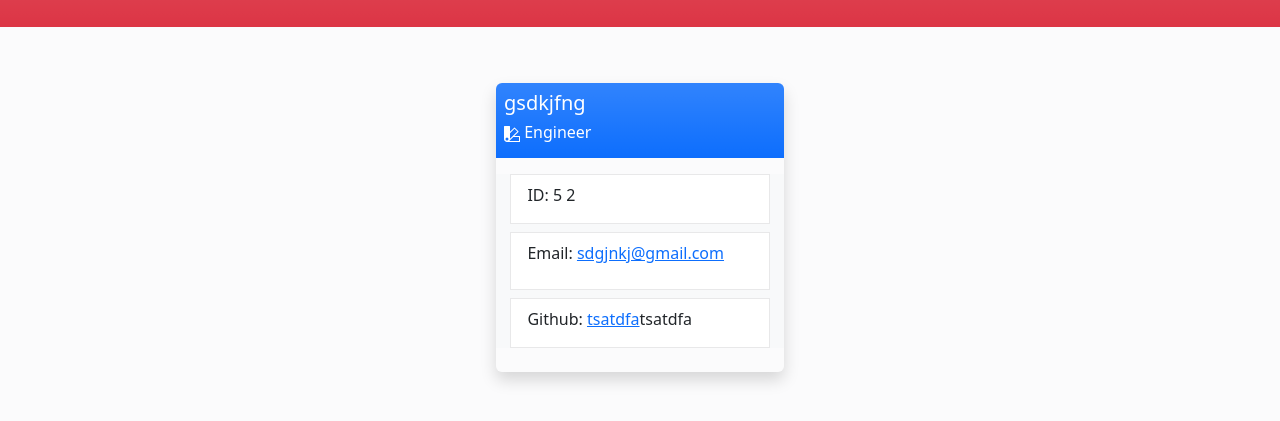
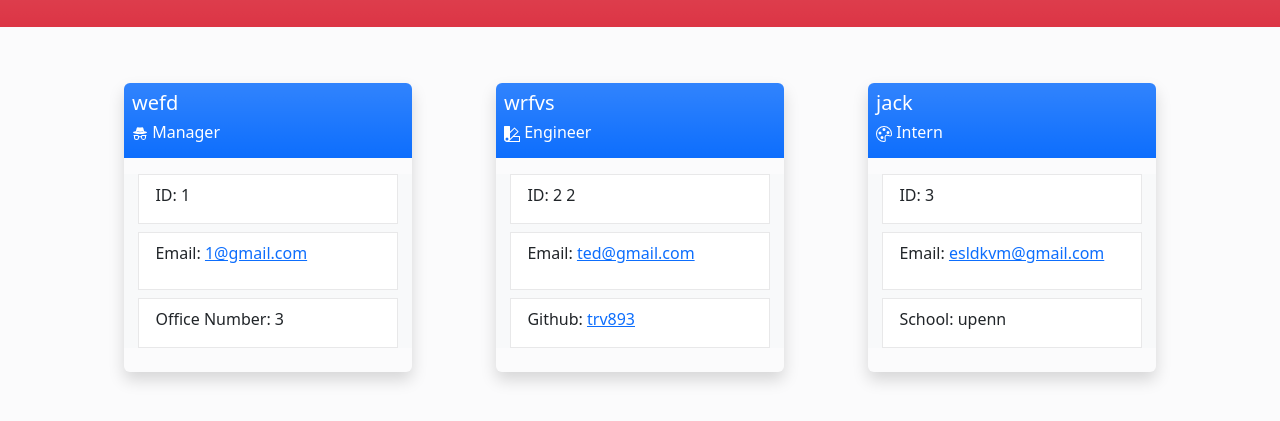
Before and after one commit to trv893/teamRoser, a website: page index.html in a window 1280 px wide. Shown: the part 77-498 px from the top of the page. Drawn offline with nearby package versions, Linux system fonts and the light colour scheme.

```diff
--- a/index.html
+++ b/index.html
@@ -20,10 +20,32 @@
 
 
                 <section class="container-lg d-flex flex-wrap justify-content-around mt-5">
-        <div class="engineer mt-2 shadow m-4 rounded" style="width: 18rem;">
+        <div class="manager mt-2 shadow m-4 rounded" style="width: 18rem;">
                 <div class="bg-primary bg-gradient w-full rounded-top">
                     <h5 class="text-white ps-2 pt-2">
-                        gsdkjfng
+                        wefd
+                    </h5>
+                    <h6 class="text-white ps-2 pb-3">
+                        <svg xmlns="http://www.w3.org/2000/svg" width="16" height="16" fill="currentColor" class="bi bi-incognito" viewBox="0 0 16 16">
+                            <path fill-rule="evenodd" d="m4.736 1.968-.892 3.269-.014.058C2.113 5.568 1 6.006 1 6.5 1 7.328 4.134 8 8 8s7-.672 7-1.5c0-.494-1.113-.932-2.83-1.205a1.032 1.032 0 0 0-.014-.058l-.892-3.27c-.146-.533-.698-.849-1.239-.734C9.411 1.363 8.62 1.5 8 1.5c-.62 0-1.411-.136-2.025-.267-.541-.115-1.093.2-1.239.735Zm.015 3.867a.25.25 0 0 1 .274-.224c.9.092 1.91.143 2.975.143a29.58 29.58 0 0 0 2.975-.143.25.25 0 0 1 .05.498c-.918.093-1.944.145-3.025.145s-2.107-.052-3.025-.145a.25.25 0 0 1-.224-.274ZM3.5 10h2a.5.5 0 0 1 .5.5v1a1.5 1.5 0 0 1-3 0v-1a.5.5 0 0 1 .5-.5Zm-1.5.5c0-.175.03-.344.085-.5H2a.5.5 0 0 1 0-1h3.5a1.5 1.5 0 0 1 1.488 1.312 3.5 3.5 0 0 1 2.024 0A1.5 1.5 0 0 1 10.5 9H14a.5.5 0 0 1 0 1h-.085c.055.156.085.325.085.5v1a2.5 2.5 0 0 1-5 0v-.14l-.21-.07a2.5 2.5 0 0 0-1.58 0l-.21.07v.14a2.5 2.5 0 0 1-5 0v-1Zm8.5-.5h2a.5.5 0 0 1 .5.5v1a1.5 1.5 0 0 1-3 0v-1a.5.5 0 0 1 .5-.5Z"/>
+                          </svg>   Manager
+                    </h6>
+                </div>
+                <div class="bg-light w-full center-block">
+                    <div class="bg-white mt-3 border border-dark border-opacity-10 mx-auto" style="width: 90%;">
+                        <p class="ps-2 ms-2 pt-2">ID: 1</p>
+                    </div>
+                    <div class="bg-white border border-dark border-opacity-10 mx-auto my-2" style="width: 90%;">
+                        <p class="ps-2 py-2 ms-2 overflow-auto">Email: <a href="mailto:1@gmail.com">1@gmail.com</a></p>
+                    </div>
+                    <div class="bg-white border border-dark border-opacity-10 mb-4 mx-auto" style="width: 90%;">
+                        <p class="ps-2  ms-2 pt-2 overflow-auto">Office Number: <span>3</span></p>
+                    </div>
+                </div>
+            </div><div class="engineer mt-2 shadow m-4 rounded" style="width: 18rem;">
+                <div class="bg-primary bg-gradient w-full rounded-top">
+                    <h5 class="text-white ps-2 pt-2">
+                        wrfvs
                     </h5>
                     <h6 class="text-white ps-2 pb-3">
                         <svg xmlns="http://www.w3.org/2000/svg" width="16" height="16" fill="currentColor" class="bi bi-palette2" viewBox="0 0 16 16">
@@ -34,13 +56,36 @@
                 </div>
                 <div class="bg-light w-full center-block">
                     <div class="bg-white mt-3 border border-dark border-opacity-10 mx-auto" style="width: 90%;">
-                        <p class="ps-2 ms-2 pt-2">ID: 5 2</p>
+                        <p class="ps-2 ms-2 pt-2">ID: 2 2</p>
                     </div>
                     <div class="bg-white border border-dark border-opacity-10 mx-auto my-2" style="width: 90%;">
-                        <p class="ps-2 py-2 ms-2 overflow-auto">Email: <a href="sdgjnkj@gmail.com">sdgjnkj@gmail.com</a></p>
+                        <p class="ps-2 py-2 ms-2 overflow-auto">Email: <a href="mailto:ted@gmail.com">ted@gmail.com</a></p>
                     </div>
                     <div class="bg-white border border-dark border-opacity-10 mb-4 mx-auto" style="width: 90%;">
-                        <p class="ps-2  ms-2 pt-2 overflow-auto">Github: <a href="">tsatdfa</a>tsatdfa</p>
+                        <p class="ps-2  ms-2 pt-2 overflow-auto">Github: <a href="https://github.com/trv893">trv893</a></p>
+                    </div>
+                </div>
+                </div><div class="intern mt-2 shadow m-4 rounded" style="width: 18rem;">
+                <div class="bg-primary bg-gradient w-full rounded-top">
+                    <h5 class="text-white ps-2 pt-2">
+                        jack
+                    </h5>
+                    <h6 class="text-white ps-2 pb-3">
+                        <svg xmlns="http://www.w3.org/2000/svg" width="16" height="16" fill="currentColor" class="bi bi-palette" viewBox="0 0 16 16">
+                            <path d="M8 5a1.5 1.5 0 1 0 0-3 1.5 1.5 0 0 0 0 3zm4 3a1.5 1.5 0 1 0 0-3 1.5 1.5 0 0 0 0 3zM5.5 7a1.5 1.5 0 1 1-3 0 1.5 1.5 0 0 1 3 0zm.5 6a1.5 1.5 0 1 0 0-3 1.5 1.5 0 0 0 0 3z"/>
+                            <path d="M16 8c0 3.15-1.866 2.585-3.567 2.07C11.42 9.763 10.465 9.473 10 10c-.603.683-.475 1.819-.351 2.92C9.826 14.495 9.996 16 8 16a8 8 0 1 1 8-8zm-8 7c.611 0 .654-.171.655-.176.078-.146.124-.464.07-1.119-.014-.168-.037-.37-.061-.591-.052-.464-.112-1.005-.118-1.462-.01-.707.083-1.61.704-2.314.369-.417.845-.578 1.272-.618.404-.038.812.026 1.16.104.343.077.702.186 1.025.284l.028.008c.346.105.658.199.953.266.653.148.904.083.991.024C14.717 9.38 15 9.161 15 8a7 7 0 1 0-7 7z"/>
+                        </svg>   Intern
+                    </h6>
+                </div>
+                <div class="bg-light w-full center-block">
+                    <div class="bg-white mt-3 border border-dark border-opacity-10 mx-auto" style="width: 90%;">
+                        <p class="ps-2 ms-2 pt-2">ID: 3</p>
+                    </div>
+                    <div class="bg-white border border-dark border-opacity-10 mx-auto my-2" style="width: 90%;">
+                        <p class="ps-2 py-2 ms-2 overflow-auto">Email: <a href="mailto:esldkvm@gmail.com">esldkvm@gmail.com</a></p>
+                    </div>
+                    <div class="bg-white border border-dark border-opacity-10 mb-4 mx-auto" style="width: 90%;">
+                        <p class="ps-2  ms-2 pt-2 overflow-auto">School: <span>upenn</span></p>
                     </div>
                 </div>
                 </div>
```
Also changed, not shown: delete/notes.md (deleted, +0 -3 lines), index.js (+20 -19 lines), src/template.js (+4 -4 lines), delete/10-object-oriented-programming-homework-demo.png (deleted), delete/README.md (deleted).
